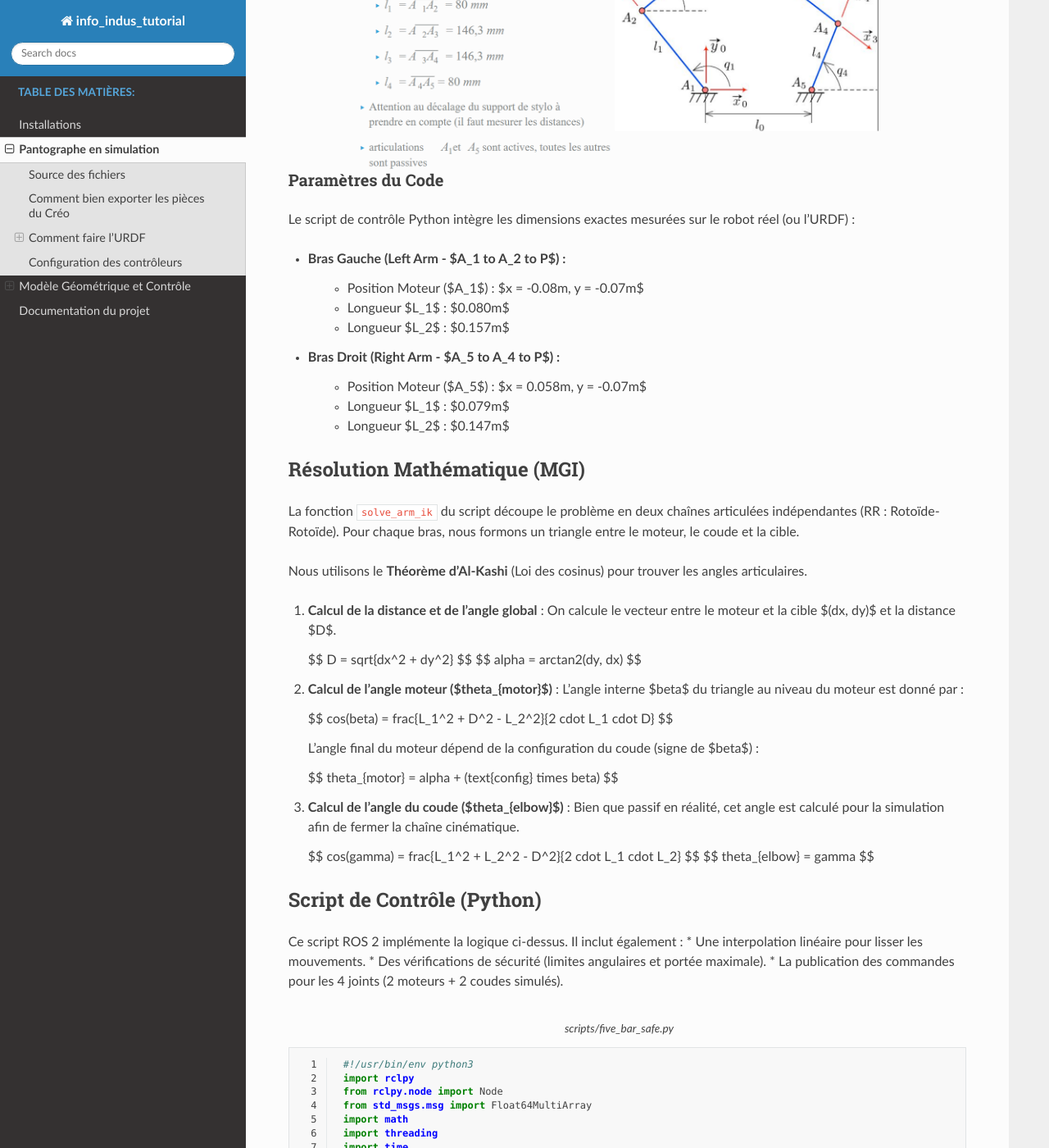
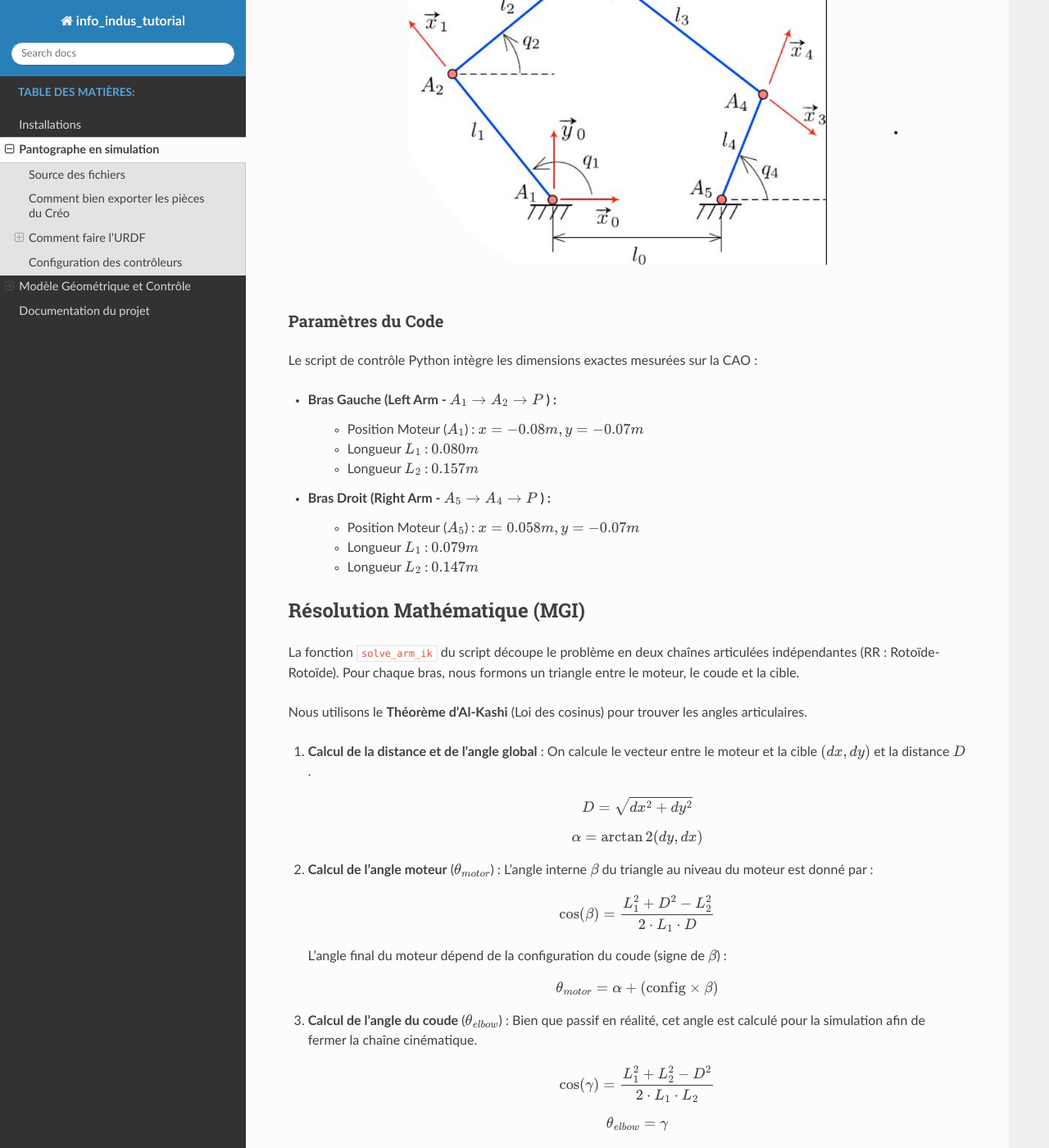
Before and after one commit to BenTTTC/info_indus_tutorial, a Sphinx documentation site: the page built from doc/sphinx/source/simulation.rst, in a window 1280 px wide and 1400 px high, scrolled down 5115 px. Shown: the whole window at 82% size. Built offline with Sphinx 7.4.7 and the Read the Docs theme 3.1.0, drawn with Linux system fonts in a browser that asks for light colours.

Commit message:
modif_4_simu

```diff
--- a/doc/sphinx/source/conf.py
+++ b/doc/sphinx/source/conf.py
@@ -27,7 +27,9 @@ extensions = ["sphinx.ext.graphviz",
 
     "myst_parser",
 
-    "sphinx_design",]
+    "sphinx_design",
+
+    'sphinx.ext.mathjax',]
 
 myst_enable_extensions = ["colon_fence"]
 
--- a/doc/sphinx/source/simulation.rst
+++ b/doc/sphinx/source/simulation.rst
@@ -236,46 +236,59 @@ Le robot est une structure parallèle de type "Five-Bar". Voici les paramètres
 Paramètres du Code
 ~~~~~~~~~~~~~~~~~~
 
-Le script de contrôle Python intègre les dimensions exactes mesurées sur le robot réel (ou l'URDF) :
+Le script de contrôle Python intègre les dimensions exactes mesurées sur la CAO  :
 
-* **Bras Gauche (Left Arm - $A_1 \to A_2 \to P$)** :
-    * Position Moteur ($A_1$) : $x = -0.08m, y = -0.07m$
-    * Longueur $L_1$ : $0.080m$
-    * Longueur $L_2$ : $0.157m$
+* **Bras Gauche (Left Arm -** :math:`A_1 \to A_2 \to P` **)** :
+    * Position Moteur (:math:`A_1`) : :math:`x = -0.08m, y = -0.07m`
+    * Longueur :math:`L_1` : :math:`0.080m`
+    * Longueur :math:`L_2` : :math:`0.157m`
 
-* **Bras Droit (Right Arm - $A_5 \to A_4 \to P$)** :
-    * Position Moteur ($A_5$) : $x = 0.058m, y = -0.07m$
-    * Longueur $L_1$ : $0.079m$
-    * Longueur $L_2$ : $0.147m$
+* **Bras Droit (Right Arm -** :math:`A_5 \to A_4 \to P` **)** :
+    * Position Moteur (:math:`A_5`) : :math:`x = 0.058m, y = -0.07m`
+    * Longueur :math:`L_1` : :math:`0.079m`
+    * Longueur :math:`L_2` : :math:`0.147m`
 
 Résolution Mathématique (MGI)
 -----------------------------
 
 La fonction ``solve_arm_ik`` du script découpe le problème en deux chaînes articulées indépendantes (RR : Rotoïde-Rotoïde). Pour chaque bras, nous formons un triangle entre le moteur, le coude et la cible.
 
-
 Nous utilisons le **Théorème d'Al-Kashi** (Loi des cosinus) pour trouver les angles articulaires.
 
 1.  **Calcul de la distance et de l'angle global** :
-    On calcule le vecteur entre le moteur et la cible $(dx, dy)$ et la distance $D$.
+    On calcule le vecteur entre le moteur et la cible :math:`(dx, dy)` et la distance :math:`D`.
 
-    $$ D = \sqrt{dx^2 + dy^2} $$
-    $$ \alpha = \arctan2(dy, dx) $$
+    .. math::
 
-2.  **Calcul de l'angle moteur ($\theta_{motor}$)** :
-    L'angle interne $\beta$ du triangle au niveau du moteur est donné par :
+        D = \sqrt{dx^2 + dy^2}
 
-    $$ \cos(\beta) = \frac{L_1^2 + D^2 - L_2^2}{2 \cdot L_1 \cdot D} $$
+    .. math::
 
-    L'angle final du moteur dépend de la configuration du coude (signe de $\beta$) :
+        \alpha = \arctan2(dy, dx)
 
-    $$ \theta_{motor} = \alpha + (\text{config} \times \beta) $$
+2.  **Calcul de l'angle moteur** (:math:`\theta_{motor}`) :
+    L'angle interne :math:`\beta` du triangle au niveau du moteur est donné par :
 
-3.  **Calcul de l'angle du coude ($\theta_{elbow}$)** :
+    .. math::
+
+        \cos(\beta) = \frac{L_1^2 + D^2 - L_2^2}{2 \cdot L_1 \cdot D}
+
+    L'angle final du moteur dépend de la configuration du coude (signe de :math:`\beta`) :
+
+    .. math::
+
+        \theta_{motor} = \alpha + (\text{config} \times \beta)
+
+3.  **Calcul de l'angle du coude** (:math:`\theta_{elbow}`) :
     Bien que passif en réalité, cet angle est calculé pour la simulation afin de fermer la chaîne cinématique.
 
-    $$ \cos(\gamma) = \frac{L_1^2 + L_2^2 - D^2}{2 \cdot L_1 \cdot L_2} $$
-    $$ \theta_{elbow} = \gamma $$
+    .. math::
+
+        \cos(\gamma) = \frac{L_1^2 + L_2^2 - D^2}{2 \cdot L_1 \cdot L_2}
+
+    .. math::
+
+        \theta_{elbow} = \gamma
 
 Script de Contrôle (Python)
 ---------------------------
```
Also changed, not shown: doc/sphinx/source/images/schema_cinematique.png, doc/sphinx/source/images/schema_cinematique2.png (added).
